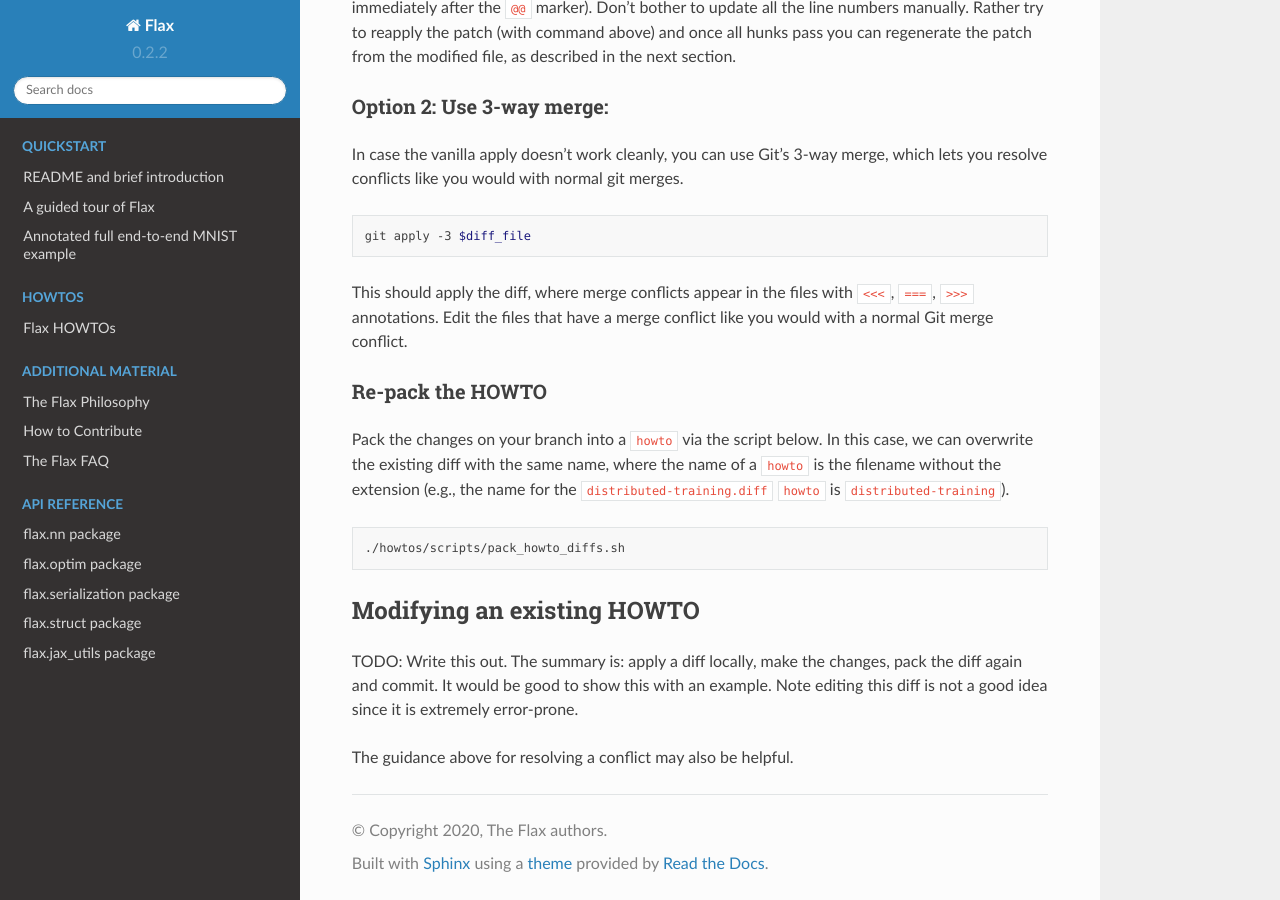
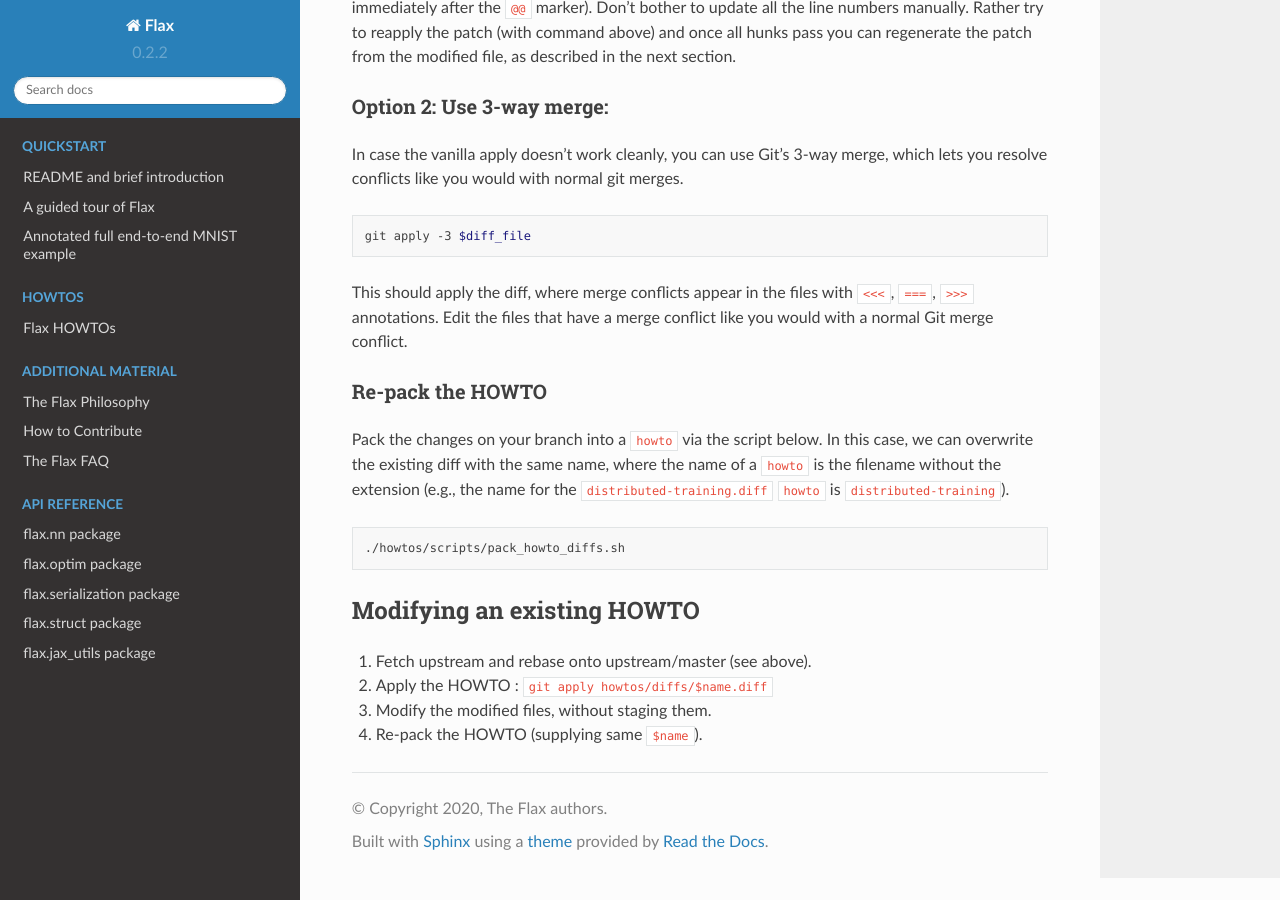
Before and after one commit to bortkomencw/flax, a Sphinx documentation site: the page built from docs/howtos/howtos-howto.md, in a window 1280 px wide and 900 px high, scrolled down 2091 px. Built offline with Sphinx 7.4.7 and the Read the Docs theme 2.0.0, drawn with Linux system fonts in a browser that asks for light colours; the version number is read from the project's files by our own code.

Commit message:
Updates documentation how to modify a HOWTO.

```diff
--- a/docs/howtos/howtos-howto.md
+++ b/docs/howtos/howtos-howto.md
@@ -114,9 +114,7 @@ a `howto` is the filename without the extension (e.g., the name for the
 
 ## Modifying an existing HOWTO
 
-TODO: Write this out. The summary is: apply a diff locally, make the
-changes, pack the diff again and commit. It would be good to show
-this with an example. Note editing this diff is not a good idea
-since it is extremely error-prone.
-
-The guidance above for resolving a conflict may also be helpful.
+1. Fetch upstream and rebase onto upstream/master (see above).
+1. Apply the HOWTO : `git apply howtos/diffs/$name.diff`
+2. Modify the modified files, without staging them.
+3. Re-pack the HOWTO (supplying same `$name`).
```
